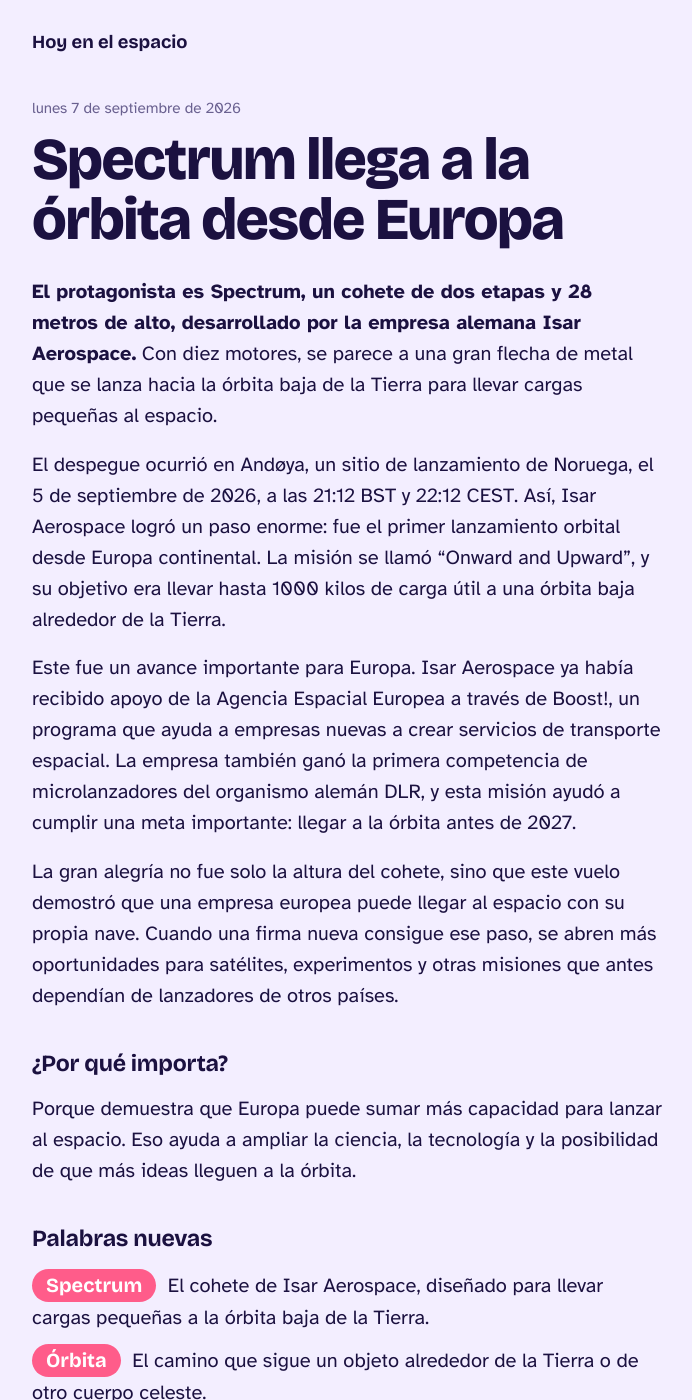
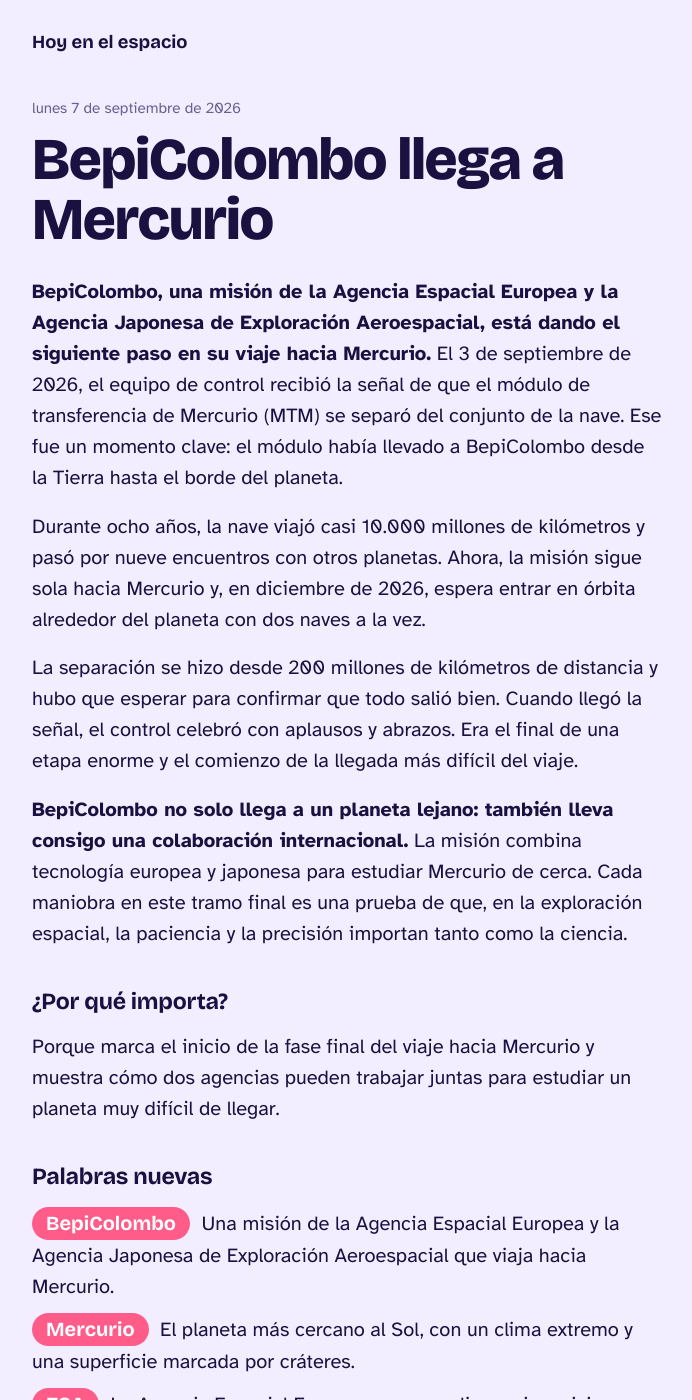
Before and after one commit to lezama/espacio-bot, a Jekyll site: the page built from _posts/2026-09-07-espacio.md, in a window 1280 px wide and 1400 px high. Shown: the whole window, without its empty margins (292-984 px from the left). Built offline with Jekyll 4.4.1, drawn with Linux system fonts in a browser that asks for light colours; some of the changed text lies outside the part shown.

Commit message:
[WIP] Replace existing file with new history post (#14)
* Initial plan

* Publish BepiColombo article for 2026-09-07

Co-authored-by: lezama <104869+lezama@users.noreply.github.com>

---------

Co-authored-by: copilot-swe-agent[bot] <198982749+Copilot@users.noreply.github.com>
Co-authored-by: lezama <104869+lezama@users.noreply.github.com>

```diff
--- a/_posts/2026-09-07-espacio.md
+++ b/_posts/2026-09-07-espacio.md
@@ -1,6 +1,6 @@
 ---
-title: "Spectrum llega a la órbita desde Europa"
-source_url: "https://www.esa.int/Enabling_Support/Space_Transportation/Boost/Isar_Aerospace_achieves_first_launch_to_orbit_from_continental_Europe"
+title: "BepiColombo llega a Mercurio"
+source_url: "https://www.esa.int/Enabling_Support/Operations/BepiColombo_begins_Mercury_arrival_with_MTM_separation_success"
 source_name: "ESA"
 launches:
   - net: "2026-09-09T06:00:00-03:00"
@@ -20,26 +20,24 @@ launches:
     where: "Wenchang Space Launch Site, People's Republic of China"
     what: "El Long March 8A despegará desde Wenchang, pero todavía no se sabe qué llevará."
 words:
-  - word: "Spectrum"
-    meaning: "El cohete de Isar Aerospace, diseñado para llevar cargas pequeñas a la órbita baja de la Tierra."
-  - word: "Órbita"
-    meaning: "El camino que sigue un objeto alrededor de la Tierra o de otro cuerpo celeste."
-  - word: "Isar Aerospace"
-    meaning: "La empresa alemana que desarrolló y lanzó Spectrum."
-  - word: "Andøya"
-    meaning: "El sitio de lanzamiento en Noruega desde donde despegó Spectrum."
-  - word: "Carga útil"
-    meaning: "Lo que lleva una nave al espacio para hacer una tarea o un experimento."
+  - word: "BepiColombo"
+    meaning: "Una misión de la Agencia Espacial Europea y la Agencia Japonesa de Exploración Aeroespacial que viaja hacia Mercurio."
+  - word: "Mercurio"
+    meaning: "El planeta más cercano al Sol, con un clima extremo y una superficie marcada por cráteres."
+  - word: "ESA"
+    meaning: "La Agencia Espacial Europea, que coordina varias misiones científicas y de exploración."
+  - word: "JAXA"
+    meaning: "La Agencia Japonesa de Exploración Aeroespacial, que participó en la misión junto con la ESA."
 ---
 
-**El protagonista es Spectrum, un cohete de dos etapas y 28 metros de alto, desarrollado por la empresa alemana Isar Aerospace.** Con diez motores, se parece a una gran flecha de metal que se lanza hacia la órbita baja de la Tierra para llevar cargas pequeñas al espacio.
+**BepiColombo, una misión de la Agencia Espacial Europea y la Agencia Japonesa de Exploración Aeroespacial, está dando el siguiente paso en su viaje hacia Mercurio.** El 3 de septiembre de 2026, el equipo de control recibió la señal de que el módulo de transferencia de Mercurio (MTM) se separó del conjunto de la nave. Ese fue un momento clave: el módulo había llevado a BepiColombo desde la Tierra hasta el borde del planeta.
 
-El despegue ocurrió en Andøya, un sitio de lanzamiento de Noruega, el 5 de septiembre de 2026, a las 21:12 BST y 22:12 CEST. Así, Isar Aerospace logró un paso enorme: fue el primer lanzamiento orbital desde Europa continental. La misión se llamó “Onward and Upward”, y su objetivo era llevar hasta 1000 kilos de carga útil a una órbita baja alrededor de la Tierra.
+Durante ocho años, la nave viajó casi 10.000 millones de kilómetros y pasó por nueve encuentros con otros planetas. Ahora, la misión sigue sola hacia Mercurio y, en diciembre de 2026, espera entrar en órbita alrededor del planeta con dos naves a la vez.
 
-Este fue un avance importante para Europa. Isar Aerospace ya había recibido apoyo de la Agencia Espacial Europea a través de Boost!, un programa que ayuda a empresas nuevas a crear servicios de transporte espacial. La empresa también ganó la primera competencia de microlanzadores del organismo alemán DLR, y esta misión ayudó a cumplir una meta importante: llegar a la órbita antes de 2027.
+La separación se hizo desde 200 millones de kilómetros de distancia y hubo que esperar para confirmar que todo salió bien. Cuando llegó la señal, el control celebró con aplausos y abrazos. Era el final de una etapa enorme y el comienzo de la llegada más difícil del viaje.
 
-La gran alegría no fue solo la altura del cohete, sino que este vuelo demostró que una empresa europea puede llegar al espacio con su propia nave. Cuando una firma nueva consigue ese paso, se abren más oportunidades para satélites, experimentos y otras misiones que antes dependían de lanzadores de otros países.
+**BepiColombo no solo llega a un planeta lejano: también lleva consigo una colaboración internacional.** La misión combina tecnología europea y japonesa para estudiar Mercurio de cerca. Cada maniobra en este tramo final es una prueba de que, en la exploración espacial, la paciencia y la precisión importan tanto como la ciencia.
 
 ## ¿Por qué importa?
 
-Porque demuestra que Europa puede sumar más capacidad para lanzar al espacio. Eso ayuda a ampliar la ciencia, la tecnología y la posibilidad de que más ideas lleguen a la órbita.
+Porque marca el inicio de la fase final del viaje hacia Mercurio y muestra cómo dos agencias pueden trabajar juntas para estudiar un planeta muy difícil de llegar.
```
